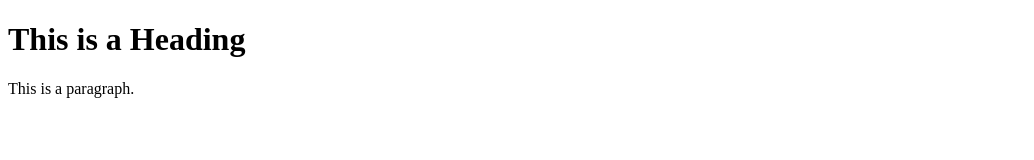
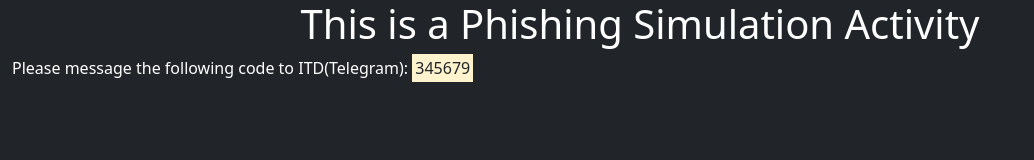
Before and after one commit to depir002/cb, a plain HTML site: page index.html in a window 1280 px wide. Shown: the whole page, without its empty margins (0-1034 px from the left). Drawn offline with nearby package versions, Linux system fonts and the light colour scheme.

Commit message:
Update index.html

```diff
--- a/index.html
+++ b/index.html
@@ -2,11 +2,17 @@
 <html>
 <head>
 <title>Simulation Page</title>
+  <meta name="viewport" content="width=device-width, initial-scale=1">
+  <!-- Latest compiled and minified CSS -->
+  <link href="https://cdn.jsdelivr.net/npm/bootstrap@5.3.3/dist/css/bootstrap.min.css" rel="stylesheet">
+
+  <!-- Latest compiled JavaScript -->
+  <script src="https://cdn.jsdelivr.net/npm/bootstrap@5.3.3/dist/js/bootstrap.bundle.min.js"></script>
 </head>
-<body>
-
-<h1>This is a Heading</h1>
-<p>This is a paragraph.</p>
-
+<body class="text-bg-dark">
+  <div class="container-fluid ">
+		<h1 class="text-center">This is a Phishing Simulation Activity</h1>
+		<p>Please message the following code to ITD(Telegram): <mark>345679</mark></p>
+  </div>
 </body>
 </html>
```
